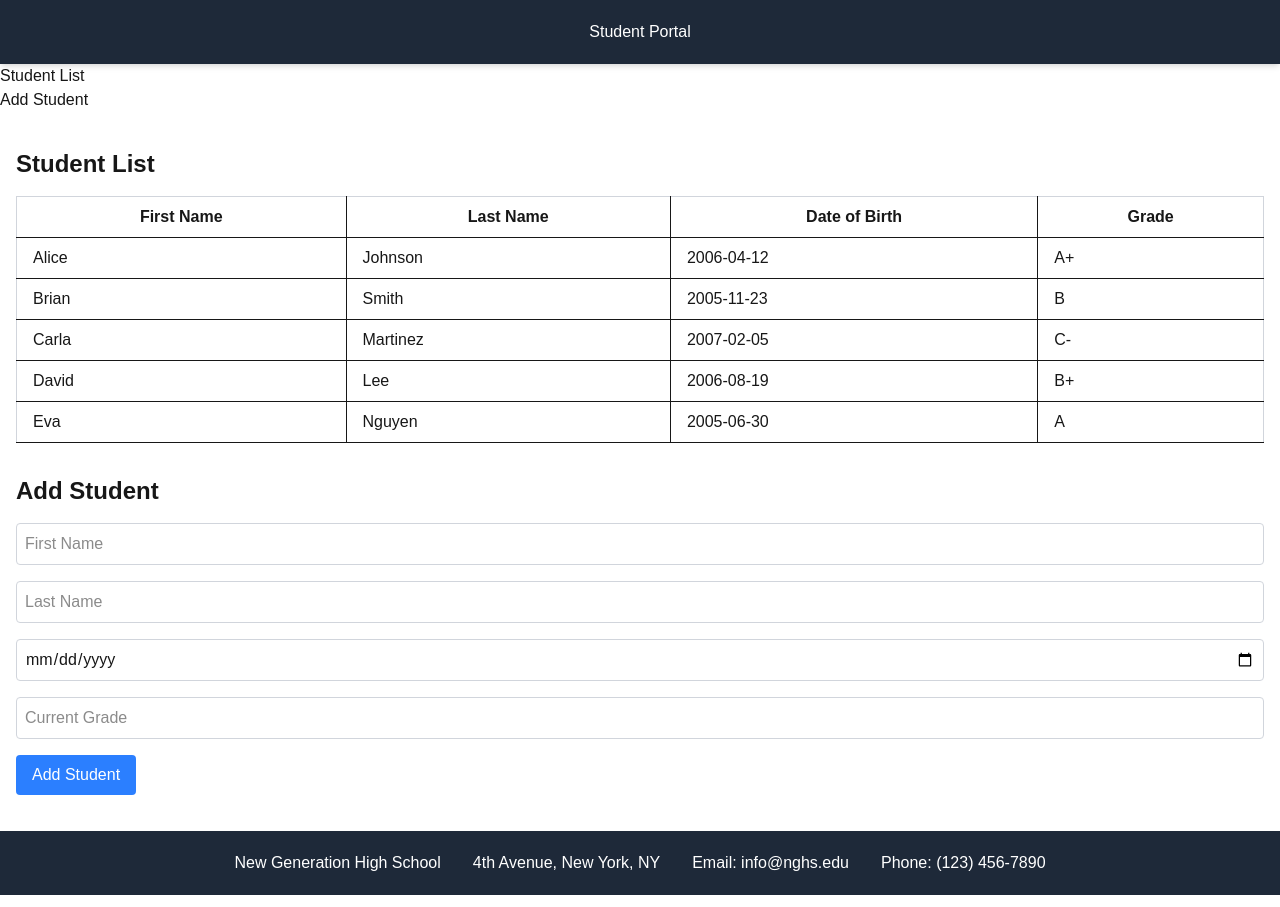
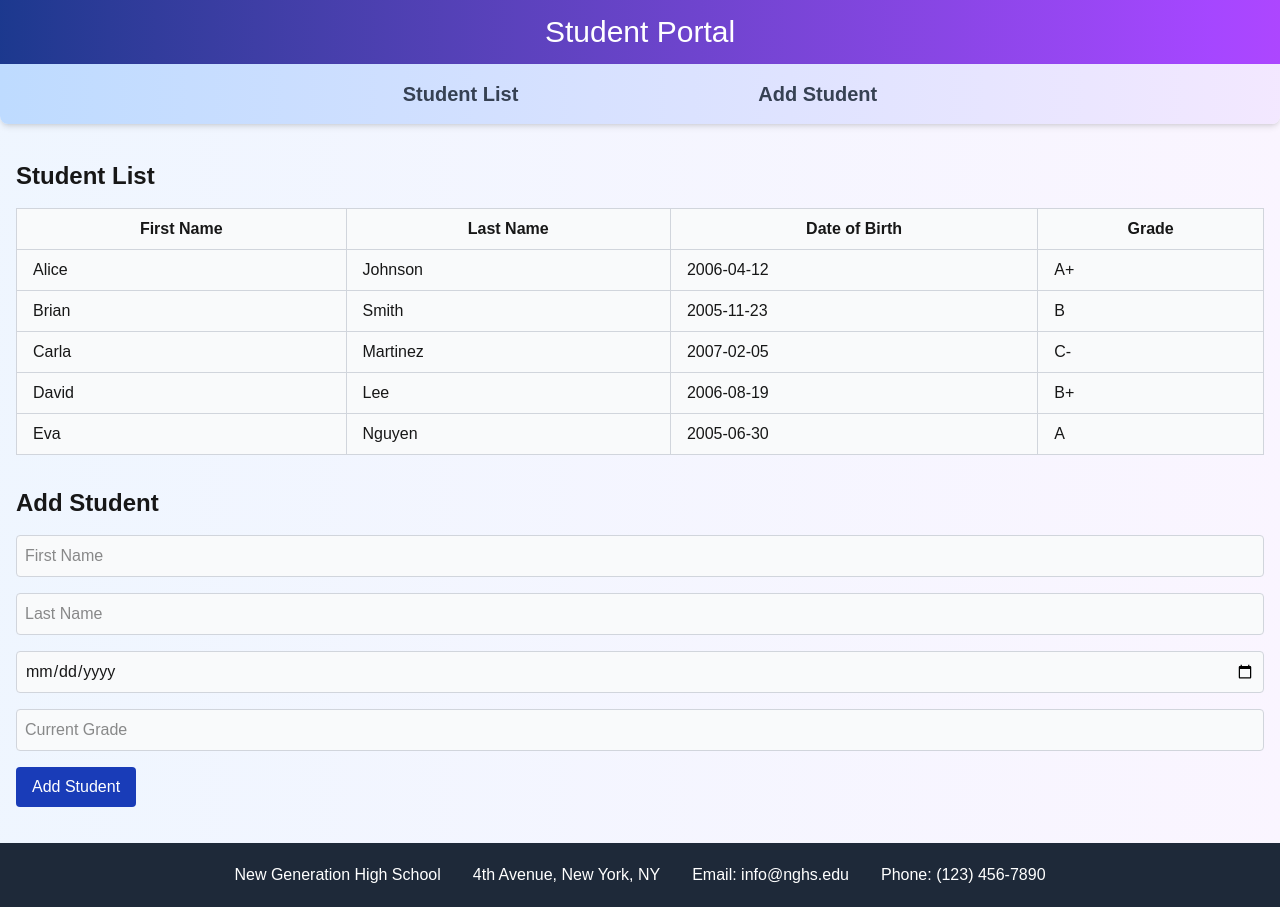
Before and after one commit to webdevyn/newgen-studentportal, a Next.js app: page / in a window 1280 px wide. Built offline with nearby package versions, Linux system fonts and the light colour scheme.

Commit message:
Final Touches

```diff
--- a/app/components/AddStudentForm.jsx
+++ b/app/components/AddStudentForm.jsx
@@ -48,31 +48,31 @@ const AddStudentForm = ({ onAddStudent }) => {
           placeholder="First Name"
           value={firstName}
           onChange={(e) => setFirstName(e.target.value)}
-          className="w-full p-2 border border-gray-300 rounded"
+          className="w-full p-2 bg-gray-50 border border-gray-300 rounded"
         />
         <input
           type="text"
           placeholder="Last Name"
           value={lastName}
           onChange={(e) => setLastName(e.target.value)}
-          className="w-full p-2 border border-gray-300 rounded"
+          className="w-full p-2 bg-gray-50 border border-gray-300 rounded"
         />
         <input
           type="date"
           value={dateOfBirth}
           onChange={(e) => setDateOfBirth(e.target.value)}
-          className="w-full p-2 border border-gray-300 rounded"
+          className="w-full p-2 bg-gray-50 border border-gray-300 rounded"
         />
         <input
           type="text"
           placeholder="Current Grade"
           value={currentGrade}
           onChange={(e) => setCurrentGrade(e.target.value)}
-          className="w-full p-2 border border-gray-300 rounded"
+          className="w-full p-2 bg-gray-50 border border-gray-300 rounded"
         />
         <button
           type="submit"
-          className="bg-blue-500 text-white px-4 py-2 rounded hover:bg-blue-600"
+          className="bg-blue-800 text-white px-4 py-2 rounded hover:bg-blue-700"
         >
           Add Student
         </button>
--- a/app/components/Header.jsx
+++ b/app/components/Header.jsx
@@ -4,8 +4,8 @@ import NavBar from "./NavBar";
 const Header = () => {
   return (
     <header className="mb-5">
-      <div className="flex justify-center items-center bg-gray-800 text-white h-16 shadow-md">
-        <h1 className="text-white p-4">Student Portal</h1>
+      <div className="flex justify-center items-center bg-gradient-to-r from-blue-900 to-purple-500 text-white h-16">
+        <h1 className="text-white text-3xl p-4">Student Portal</h1>
       </div>
 
       <NavBar />
--- a/app/components/NavBar.jsx
+++ b/app/components/NavBar.jsx
@@ -2,15 +2,21 @@ import React from "react";
 
 const NavBar = () => {
   return (
-    <nav>
-      <ul>
-        <li>
-          <a href="#StudentList">Student List</a>
-        </li>
-        <li>
-          <a href="#AddStudent">Add Student</a>
-        </li>
-      </ul>
+    <nav className="flex flex-row justify-evenly bg-gradient-to-r from-blue-200 to-purple-100 shadow-md rounded-b-lg p-4">
+      <div className="flex justify-center items-center space-x-60">
+        <a
+          href="#StudentList"
+          className="hover:underline text-xl font-bold text-gray-700"
+        >
+          Student List
+        </a>
+        <a
+          href="#AddStudent"
+          className="hover:underline text-xl font-bold text-gray-700"
+        >
+          Add Student
+        </a>
+      </div>
     </nav>
   );
 };
--- a/app/components/StudentList.jsx
+++ b/app/components/StudentList.jsx
@@ -5,28 +5,36 @@ const StudentList = ({ students }) => {
   return (
     <div className="container mx-auto p-4">
       <h2 className=" text-2xl font-bold mb-4">Student List</h2>
-      <table className="min-w-full bg-white border border-gray-300">
+      <table className="min-w-full bg-gray-50 border border-gray-300">
         <thead>
           <tr>
-            <th className="py-2 px-4 border-b border-r">First Name</th>
-            <th className="py-2 px-4 border-b border-r">Last Name</th>
-            <th className="py-2 px-4 border-b border-r">Date of Birth</th>
-            <th className="py-2 px-4 border-b ">Grade</th>
+            <th className="py-2 px-4 border-b border-r border-gray-300">
+              First Name
+            </th>
+            <th className="py-2 px-4 border-b border-r border-gray-300">
+              Last Name
+            </th>
+            <th className="py-2 px-4 border-b border-r border-gray-300">
+              Date of Birth
+            </th>
+            <th className="py-2 px-4 border-b border-gray-300">Grade</th>
           </tr>
         </thead>
         <tbody>
           {students.map((student) => (
             <tr key={student.id}>
-              <td className="py-2 px-4 border-b border-r">
+              <td className="py-2 px-4 border-b border-r border-gray-300">
                 {student.firstName}
               </td>
-              <td className="py-2 px-4 border-b border-r">
+              <td className="py-2 px-4 border-b border-r border-gray-300">
                 {student.lastName}
               </td>
-              <td className="py-2 px-4 border-b border-r">
+              <td className="py-2 px-4 border-b border-r border-gray-300">
                 {student.dateOfBirth}
               </td>
-              <td className="py-2 px-4 border-b">{student.currentGrade}</td>
+              <td className="py-2 px-4 border-b border-gray-300">
+                {student.currentGrade}
+              </td>
             </tr>
           ))}
         </tbody>
--- a/app/layout.js
+++ b/app/layout.js
@@ -24,7 +24,7 @@ export default function RootLayout({ children }) {
       <body
         className={`${geistSans.variable} ${geistMono.variable} antialiased`}
       >
-        <div className="flex flex-col min-h-screen">
+        <div className="flex flex-col min-h-screen bg-gradient-to-r from-blue-50 to-purple-50">
           <Header />
           <main className="flex-grow">{children}</main>
           <Footer />
```
